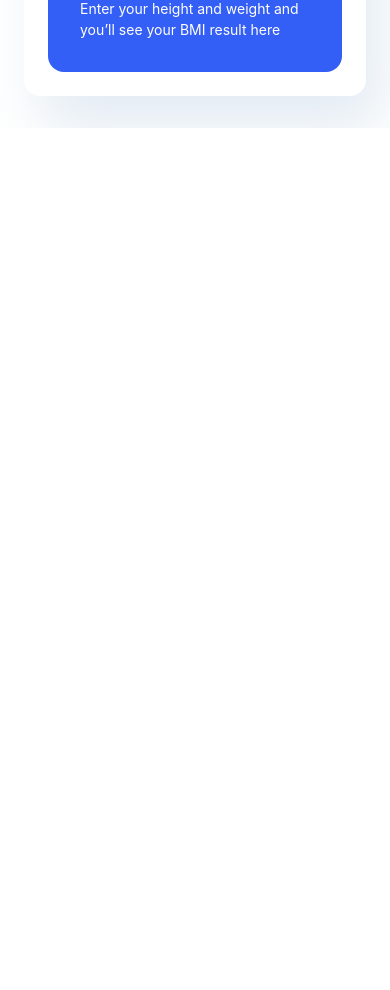
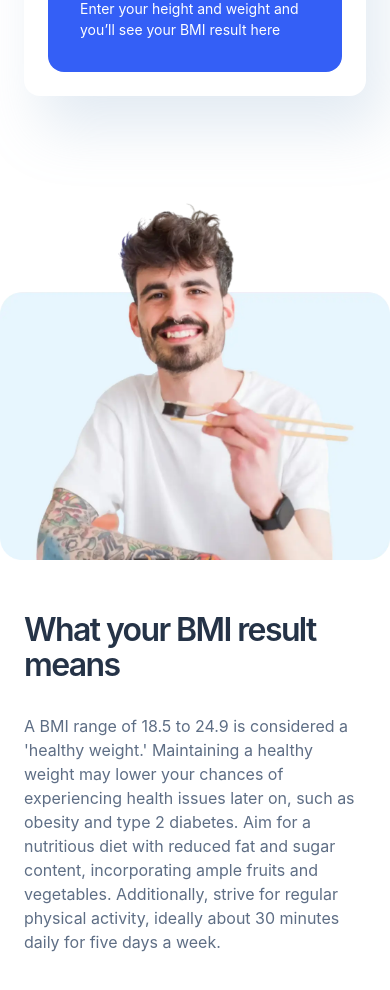
Before and after one commit to TvixAley/bmi-calculator, a React (Vite) app: page / in a window 390 px wide. Shown: the part 880-1870 px from the top of the page. Before the commit the page ends 1008 px from the top, so only its background shows below. Built offline with nearby package versions, Linux system fonts and the light colour scheme; a web font is replaced by a local one.

Commit message:
Added YourResult section

```diff
--- a/src/App.jsx
+++ b/src/App.jsx
@@ -1,10 +1,12 @@
 import Hero from "./components/sections/Hero/Hero.jsx";
+import YourResult from "./components/sections/YourResult/YourResult.jsx";
 
 function App() {
 
   return (
     <>
         <Hero/>
+        <YourResult/>
     </>
   )
 }
--- a/src/components/sections/Hero/Hero.module.css
+++ b/src/components/sections/Hero/Hero.module.css
@@ -6,6 +6,7 @@
     gap: 24px;
     max-width: 1440px;
     box-sizing: border-box;
+    height: 100vh;
 }
 
 .hero *{
@@ -59,6 +60,7 @@
     }
 
     .hero{
+        height: auto;
         padding: 32px 40px;
         align-items: center;
     }
--- /dev/null
+++ b/src/components/sections/YourResult/YourResult.jsx
@@ -0,0 +1,26 @@
+import React from 'react';
+import classes from './YourResult.module.css'
+import image from '../../../assets/images/image-man-eating.webp'
+import imageTablet from '../../../assets/images/image-man-eating-tablet.webp'
+
+const YourResult = () => {
+    return (
+        <section className={classes.resultsSection}>
+            <picture>
+                <source srcSet={image} width={375} height={355} media="(max-width: 600px)"/>
+                <source srcSet={image} width={564} height={532} media="(min-width: 1100px)"/>
+                <img className={classes.image} src={imageTablet} alt="Man eating sushi" width={435} height={411}/>
+            </picture>
+            <div className={classes.explanationContainer}>
+                <h2 className={classes.explanationTitle}>What your BMI result means</h2>
+                <p className={classes.explanationText}>A BMI range of 18.5 to 24.9 is considered a 'healthy weight.' Maintaining a healthy weight may lower
+                    your chances of experiencing health issues later on, such as obesity and type 2 diabetes. Aim for a
+                    nutritious diet with reduced fat and sugar content, incorporating ample fruits and vegetables.
+                    Additionally, strive for regular physical activity, ideally about 30 minutes daily for five days a
+                    week.</p>
+            </div>
+        </section>
+    );
+};
+
+export default YourResult;
--- /dev/null
+++ b/src/components/sections/YourResult/YourResult.module.css
@@ -0,0 +1,62 @@
+.resultsSection{
+    max-width: 1440px;
+    padding: 0 144px 88px 144px;
+    display: grid;
+    grid-template-columns: 1fr 1fr;
+    column-gap: 100px;
+    align-items: center;
+}
+
+.explanationContainer{
+    display: flex;
+    flex-direction: column;
+    gap: 32px;
+}
+
+.image{
+    width: 100%;
+    height: auto;
+}
+
+.explanationTitle{
+    font-weight: 600;
+    font-size: 48px;
+    line-height: 110%;
+    letter-spacing: -0.05em;
+    color: var(--color-blue-900);
+}
+
+.explanationText{
+    font-weight: 400;
+    font-size: 16px;
+    line-height: 150%;
+    color: var(--color-gray-500);
+}
+
+@media (max-width: 1100px) {
+    .resultsSection {
+        max-width: 1440px;
+        padding: 88px 0;
+        column-gap: 72px;
+
+        position: relative;
+        left: -100px;
+    }
+
+    .explanationTitle{
+        font-size: 32px;
+    }
+}
+
+@media (max-width: 600px) {
+    .resultsSection{
+        position: static;
+        padding: 64px 0;
+        grid-template-columns: 1fr;
+        row-gap: 48px;
+    }
+
+    .explanationContainer{
+        padding-inline: 1.5rem;
+    }
+}
--- a/src/styles/globals.css
+++ b/src/styles/globals.css
@@ -1,5 +1,6 @@
 * {
     box-sizing: border-box;
+    margin: 0;
 }
 
 body{
```
Also changed, not shown: src/assets/images/image-man-eating-tablet.webp (added).
